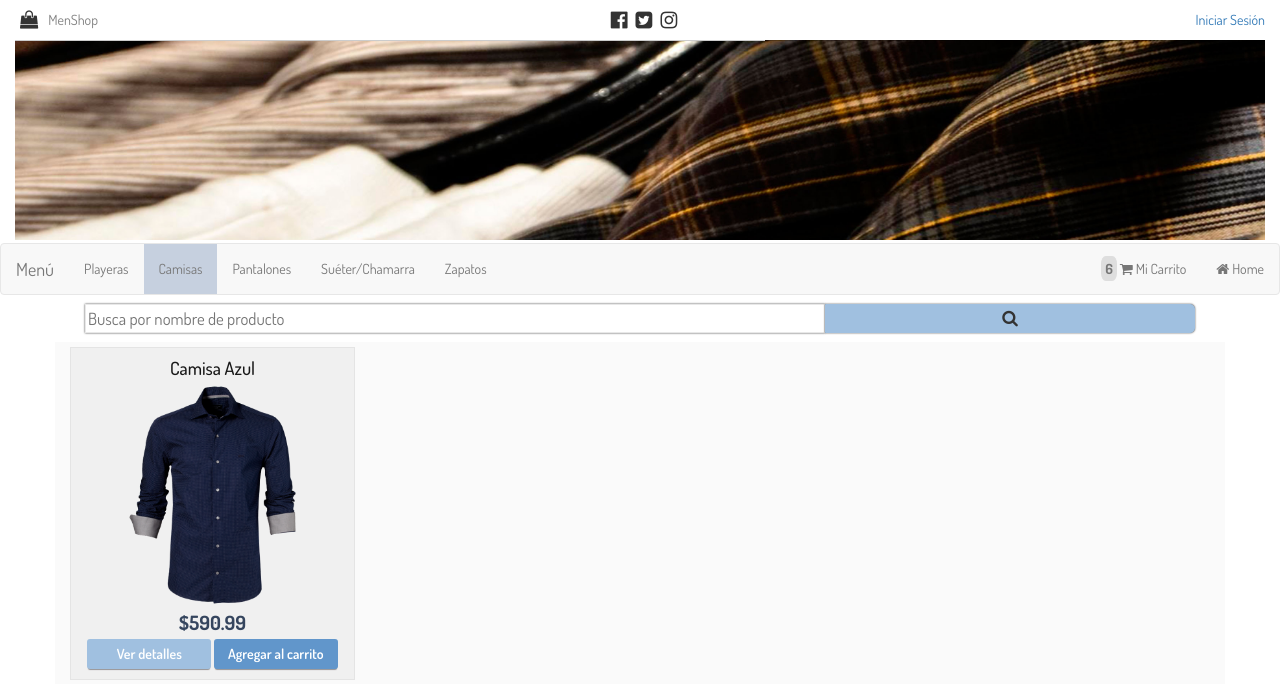
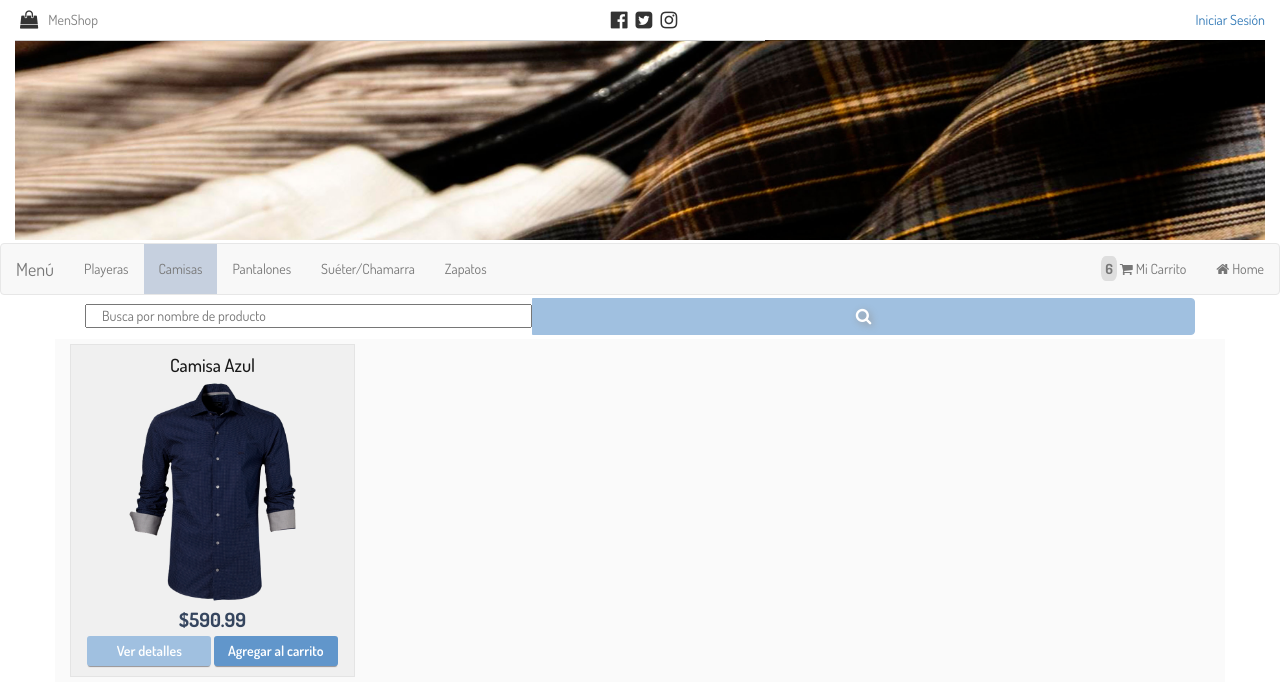
Before and after one commit to Fernandaj22/carrito, a PHP site: page /camisas.php in a window 1280 px wide. Shown: the top 684 px of the page. Run offline with PHP 8.4, Linux system fonts and the light colour scheme.

Commit message:
Cambio de estilo de select y boton principal

```diff
--- a/css/estilos.css
+++ b/css/estilos.css
@@ -198,21 +198,21 @@ body, html{
 	}
 	.seccion1>.img{
 		float: right !important;
-		background-image: url(../img/seccion1.jpeg) !important;
+		background-image: url(../img/seccion.jpeg) !important;
 		background-repeat: cover;
 		background-size: 100%;
 		background-position: center top 50%;
 	}
 	.seccion2>.img{
 		float: left !important;
-		background-image: url(../img/seccion2.jpg) !important;
+		background-image: url(../img/seccion.jpg) !important;
 		background-repeat: cover;
 		background-size: 100%;
 		background-position: center bottom 30%;
 	}
 	.seccion3>.img{
 		float: right !important;
-		background-image: url(../img/seccion3.jpg) !important;
+		background-image: url(../img/seccion.jpg) !important;
 		background-repeat: cover cover;
 		background-size: 100%;
 		background-position: center top 10%;
@@ -317,54 +317,65 @@ body, html{
 /*B U S C A D O R*/
 .buscador{
 	height: 37px;
-	float: left;
 	position: relative;
 	display: flex;
 	justify-content: center;
 	align-items: center;
 	align-content: center;
-	margin-top: 5px;
+	margin-top: 2px;
 }
 .padding{
 	padding-left: 0px !important;
 	padding-right: 0px !important;
 }
-.buscador>select{
-	height: 80%;
-	border-top-left-radius: 3px;
-	border-bottom-left-radius: 3px;
+.select{
+	width: 100%;
+	height: 100% !important;
+	border-top-left-radius: 4px;
+	border-bottom-left-radius: 4px;
 	outline: none;
 	border: 1px solid rgba(0,0,0,.09);
-	padding: 2px;
+	padding: 1.5px;
 	box-sizing: border-box;
-	box-shadow: 0px 0px 2px 0px rgba(0,0,0,0.60);
 	font-size: 1.2em;
+	cursor: pointer;
+	margin-top: 2px;
 }
-.buscador>input{
-	height: 80%;
+.input{
+	width: 100% !important;
+	height: 100% !important;
+	float: left;
+	position: relative;
 	outline: none;
 	border: 1px solid rgba(0,0,0,.09);
-	padding: 2px;
+	padding: 2.5px;
 	box-sizing: border-box;
-	box-shadow: 0px 0px 2px 0px rgba(0,0,0,0.75);
 	font-size: 1.2em;
+	margin-top: 2px;
+	overflow: hidden;
 }
-.buscador>.buscar{
+.buscar{
+	width: 100% !important;
+	height: 100% !important;
 	border: 1px solid #A0C0E0;
-	height: 80%;
+	border-top-right-radius: 4px;
+	border-bottom-right-radius: 4px;
 	display: flex;
 	justify-content: center;
 	align-content: center;
 	align-items: center;
 	font-size: 1.2em;
-	border-top-right-radius: 5px;
-	border-bottom-right-radius: 5px;
 	cursor: pointer;
-	float: left;
-	position: relative;
+	padding: 1.4px;
 	background: #A0C0E0;
-	box-shadow: 0px 0px 2px 0px rgba(0,0,0,0.75);
-	overflow: hidden;
+	margin-top: 2px;
+	outline: none;
+	font-weight: bold;
+	color: #fff;
+	text-shadow: 2px 2px 7px rgba(150, 150, 150, 1);
+}
+.buscar:active{
+	top: 1px !important;
 }
 /*PRODUCTOS POR PAGINA*/
 .color{
```
Also changed, not shown: principal.php (+23 -16 lines).
